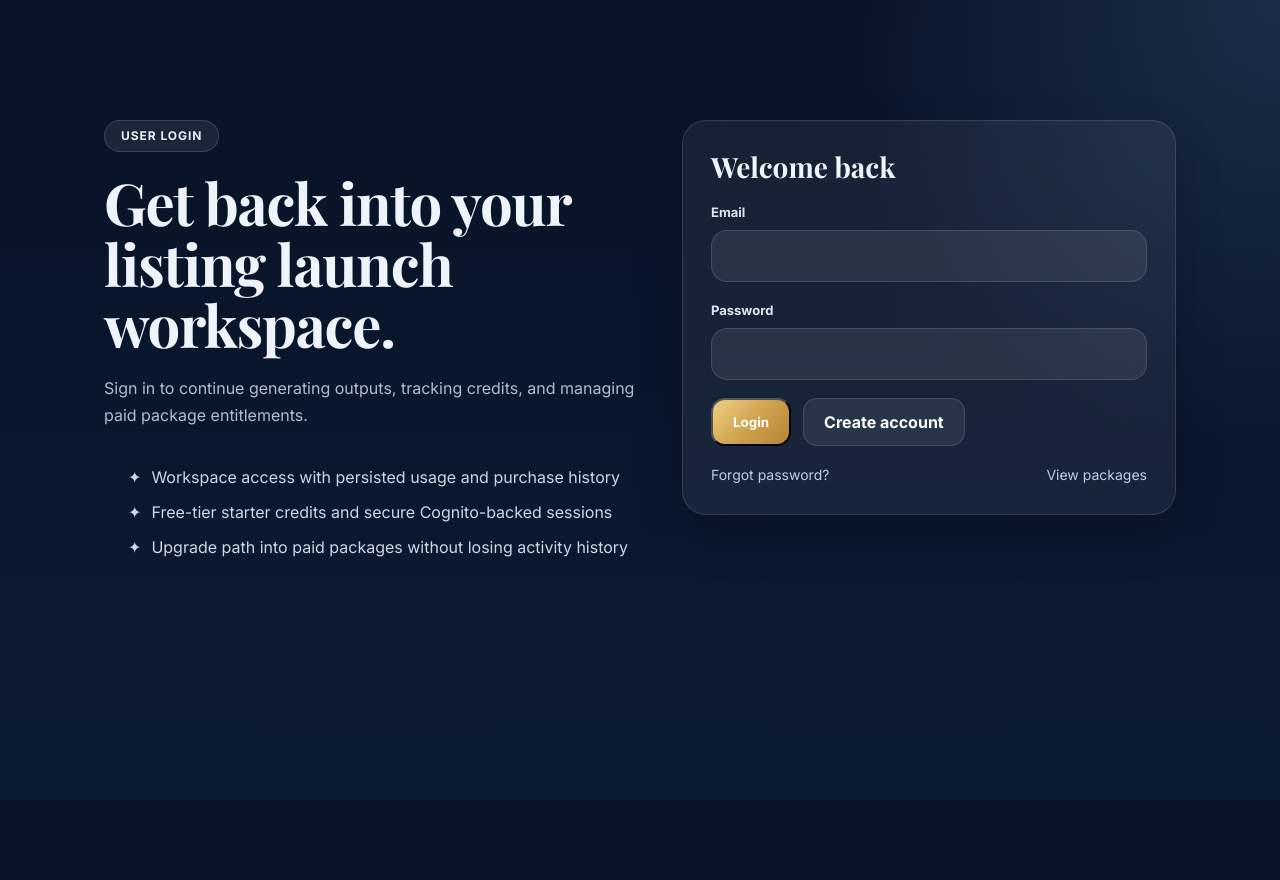
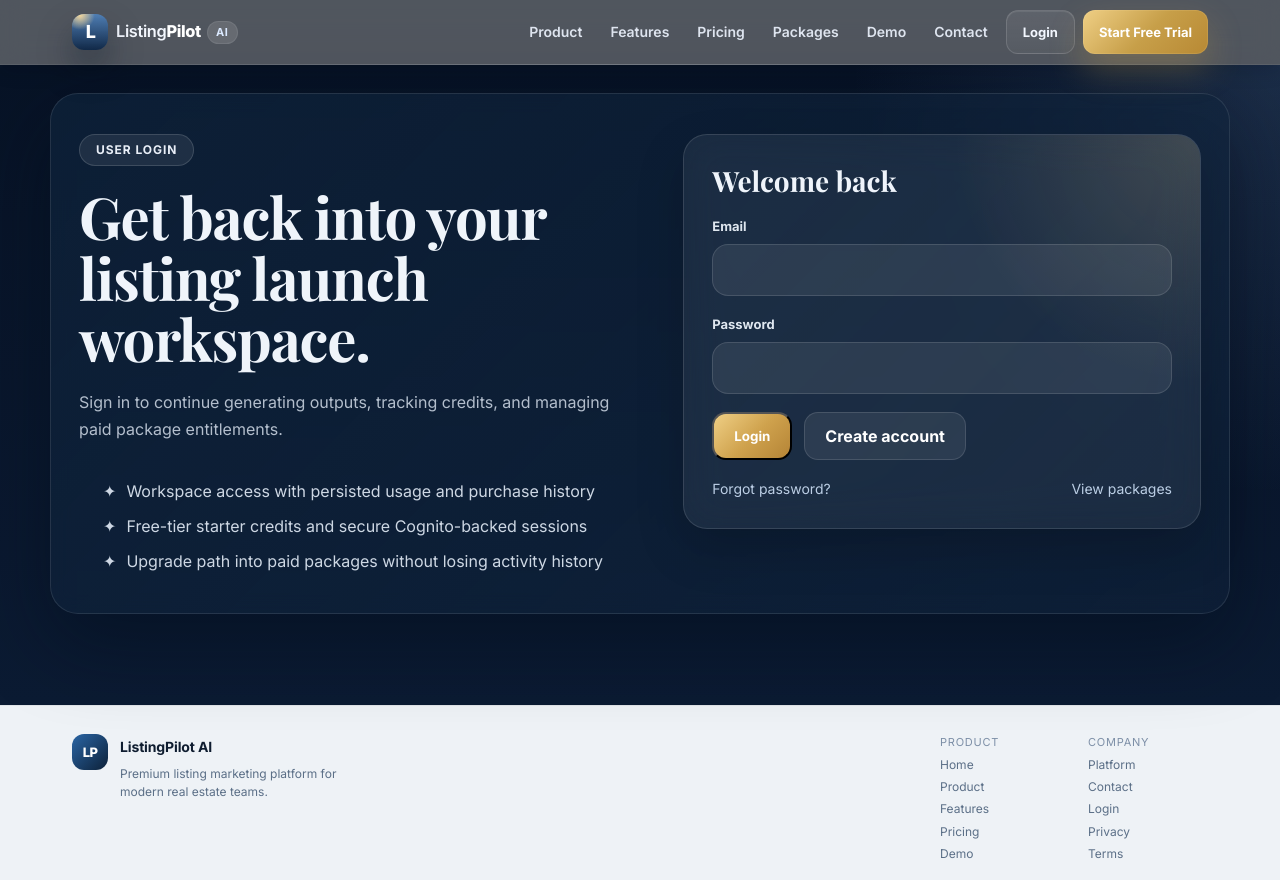
Before and after one commit to maxkantor/ListingPilotAI, a React (Vite) app in the folder frontend/: page /login in a window 1280 px wide. Before the commit the page ends 800 px from the top, so only its background shows below. Built offline with nearby package versions, Linux system fonts and the light colour scheme; no server answers.

Commit message:
Integrate auth pages into public layout and elevate login UI

```diff
--- a/frontend/src/App.tsx
+++ b/frontend/src/App.tsx
@@ -44,7 +44,8 @@
 
 function PublicLayout() {
   const location = useLocation();
-  const showStickyMobileCta = location.pathname !== '/privacy' && location.pathname !== '/terms';
+  const hideStickyCtaOn = new Set(['/privacy', '/terms', '/login', '/signup', '/forgot-password', '/verify-email', '/admin/login']);
+  const showStickyMobileCta = !hideStickyCtaOn.has(location.pathname);
 
   return (
     <>
@@ -77,13 +78,12 @@
         <Route path="/contact" element={<ContactPage />} />
         <Route path="/privacy" element={<PrivacyPage />} />
         <Route path="/terms" element={<TermsPage />} />
+        <Route path="/login" element={<LoginPage />} />
+        <Route path="/signup" element={<SignupPage />} />
+        <Route path="/forgot-password" element={<ForgotPasswordPage />} />
+        <Route path="/verify-email" element={<VerifyEmailPage />} />
+        <Route path="/admin/login" element={<AdminLoginPage />} />
       </Route>
-
-      <Route path="/login" element={<LoginPage />} />
-      <Route path="/signup" element={<SignupPage />} />
-      <Route path="/forgot-password" element={<ForgotPasswordPage />} />
-      <Route path="/verify-email" element={<VerifyEmailPage />} />
-      <Route path="/admin/login" element={<AdminLoginPage />} />
 
       <Route path="/platform" element={<PlatformPage />} />
 
--- a/frontend/src/pages/AuthPage.module.css
+++ b/frontend/src/pages/AuthPage.module.css
@@ -1,9 +1,10 @@
 .page {
-  min-height: 100vh;
+  min-height: calc(100vh - 160px);
   background:
     radial-gradient(circle at top right, rgba(120, 165, 226, 0.18), transparent 30%),
     linear-gradient(180deg, #071326 0%, #0b1b33 100%);
   color: #fff;
+  padding: 28px 0 56px;
 }
 
 .packagesShell {
@@ -39,13 +40,18 @@
 }
 
 .shell {
-  max-width: 1120px;
+  max-width: 1180px;
   margin: 0 auto;
-  padding: 120px 24px 72px;
+  padding: 40px 28px;
   display: grid;
   grid-template-columns: 1.05fr 0.95fr;
   gap: 32px;
   align-items: start;
+  border-radius: 28px;
+  border: 1px solid rgba(255, 255, 255, 0.1);
+  background: linear-gradient(135deg, rgba(14, 34, 58, 0.78), rgba(16, 35, 59, 0.48));
+  box-shadow: 0 28px 80px rgba(2, 10, 24, 0.45);
+  backdrop-filter: blur(10px);
 }
 
 .hero {
@@ -80,7 +86,7 @@
 .hero p {
   color: rgba(227, 236, 247, 0.78);
   line-height: 1.7;
-  max-width: 64ch;
+  max-width: 56ch;
 }
 
 .heroList {
@@ -106,6 +112,16 @@
   padding: 28px;
   display: grid;
   gap: 18px;
+  position: relative;
+  overflow: hidden;
+}
+
+.card::before {
+  content: '';
+  position: absolute;
+  inset: 0;
+  pointer-events: none;
+  background: radial-gradient(circle at top right, rgba(242, 210, 143, 0.16), transparent 38%);
 }
 
 .card h2 {
@@ -280,7 +296,8 @@
 @media (max-width: 960px) {
   .shell {
     grid-template-columns: 1fr;
-    padding-top: 96px;
+    padding: 28px 18px;
+    border-radius: 22px;
   }
 
   .packagesShell {
```
